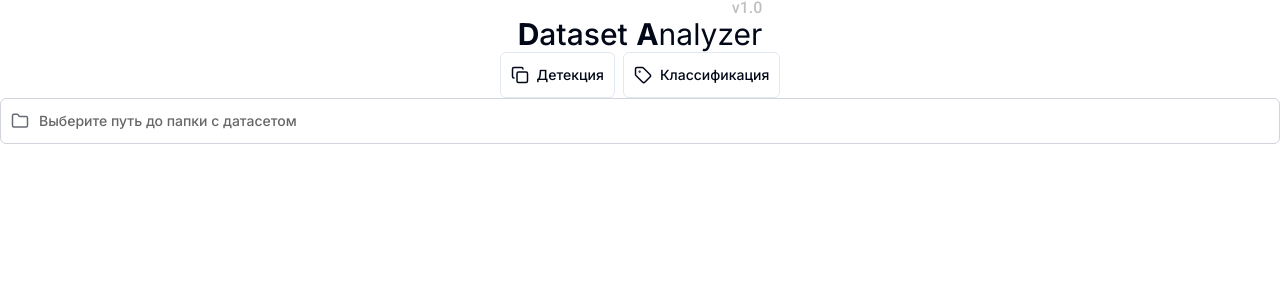
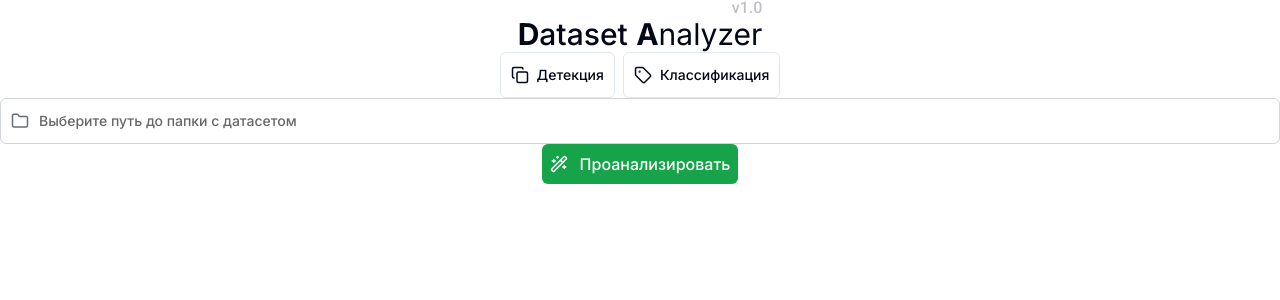
Before and after one commit to khudobin-v/dataset-analyzer, a Next.js app: page / in a window 1280 px wide. Shown: the top 300 px of the page. Built offline with nearby package versions, Linux system fonts and the light colour scheme.

Commit message:
Работа с цветами

```diff
--- a/src/app/page.tsx
+++ b/src/app/page.tsx
@@ -1,7 +1,8 @@
 import { AnalyzerTypeSelector } from "@/components/ui/analyzer-type-selector";
-import { FileInput } from '@/components/ui/file-input'
+import { Button } from "@/components/ui/button";
+import { FileInput } from "@/components/ui/file-input";
 import { LogoHeading } from "@/components/ui/logo-heading";
-
+import { WandSparklesIcon } from "lucide-react";
 
 const HomePage = () => {
   return (
@@ -9,6 +10,9 @@ const HomePage = () => {
       <LogoHeading />
       <AnalyzerTypeSelector />
       <FileInput />
+      <Button Icon={WandSparklesIcon} color="green">
+        Проанализировать
+      </Button>
     </div>
   );
 };
--- /dev/null
+++ b/src/components/ui/button.tsx
@@ -0,0 +1,27 @@
+import { cn } from "@/lib/utils";
+import { LucideIcon } from "lucide-react";
+import { ReactNode } from "react";
+
+type ButtonProps = {
+  Icon?: LucideIcon;
+  color?: "green" | "red" | "blue";
+  children: ReactNode;
+};
+
+export const Button = ({ Icon, color, children }: ButtonProps) => {
+  return (
+    <button
+      className={cn(
+        "flex items-center gap-3 rounded-md bg-black/80 p-2 font-medium text-white",
+        { "bg-red-500": color === "red" },
+        { "bg-green-600": color === "green" },
+        { "bg-blue-500": color === "blue" },
+      )}
+    >
+      <span className={cn({ "visible block": Icon })}>
+        {Icon && <Icon size={18} />}
+      </span>
+      {children}
+    </button>
+  );
+};
```
